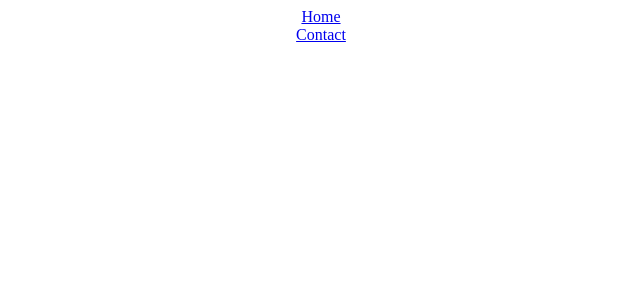
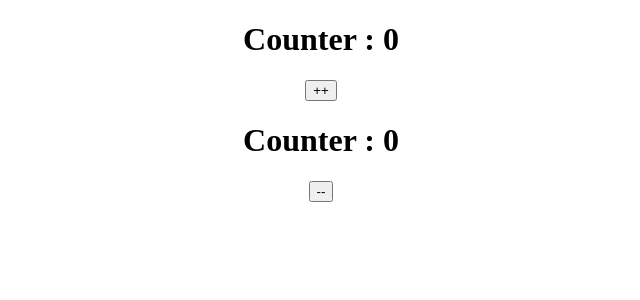
Before and after one commit to Raghavender-lonka/my-app-demo, a React (Create React App) app: page / in a window 1280 px wide. Before the commit this address had no page. Shown: the top 300 px of the page, without its empty margins (319-959 px from the left). Built offline with nearby package versions, Linux system fonts and the light colour scheme.

Commit message:
useEffect

```diff
--- a/src/App.js
+++ b/src/App.js
@@ -1,39 +1,11 @@
 import React from "react"
-import { Routes } from "react-router-dom"
-import { BrowserRouter, Route, NavLink } from "react-router-dom"
-import Contact from "./Route/Contact"
-import Home from "./Route/Home"
+import UseEffectHook from "./components/useEffect/UseEffectHook"
 
 function App() {
-  function navStyle({ isActive }) {
-    return getStyles(isActive)
-  }
-
-  const getStyles = (isActive) => {
-    if (isActive) {
-      return { backgroundColor: "red" }
-    } else {
-      return {}
-    }
-  }
-
   return (
-    <BrowserRouter>
-      <div>
-        <NavLink to="/home" style={navStyle}>
-          Home
-        </NavLink>
-        <br />
-        <NavLink to="/contact" style={navStyle}>
-          Contact
-        </NavLink>
-        <Routes>
-          {/* <Route path="/home" element={<Home />} /> */}
-          <Route path="/contact/:name" element={<Contact />} />
-        </Routes>
-        {/* see navigate and exact path */}
-      </div>
-    </BrowserRouter>
+    <div>
+      <UseEffectHook />
+    </div>
   )
 }
 
--- a/src/Route/Contact.jsx
+++ b/src/Route/Contact.jsx
@@ -1,39 +1,39 @@
-import React from "react"
-import { useParams } from "react-router-dom"
+// import React from "react"
+// import { useParams } from "react-router-dom"
 
-const Contact = () => {
-  const params = useParams()
-  const { name } = params
+// const Contact = () => {
+//   const params = useParams()
+//   const { name } = params
 
-  const userData = (name) => {
-    switch (name) {
-      case "raghu":
-        return {
-          name,
-          contact: 999999999,
-        }
-      case "rohit":
-        return {
-          name,
-          contact: 88888888888,
-        }
-      default:
-        return {
-          name: "john",
-          contact: 777777777,
-        }
-    }
-  }
+//   const userData = (name) => {
+//     switch (name) {
+//       case "raghu":
+//         return {
+//           name,
+//           contact: 999999999,
+//         }
+//       case "rohit":
+//         return {
+//           name,
+//           contact: 88888888888,
+//         }
+//       default:
+//         return {
+//           name: "john",
+//           contact: 777777777,
+//         }
+//     }
+//   }
 
-  const getData = userData(name)
-  return (
-    <div>
-      <>
-        <h1>Name: {getData.name}</h1>
-        <h1>Contact: {getData.contact}</h1>
-      </>
-    </div>
-  )
-}
+//   const getData = userData(name)
+//   return (
+//     <div>
+//       <>
+//         <h1>Name: {getData.name}</h1>
+//         <h1>Contact: {getData.contact}</h1>
+//       </>
+//     </div>
+//   )
+// }
 
-export default Contact
+// export default Contact
--- /dev/null
+++ b/src/components/useEffect/UseEffectHook.jsx
@@ -0,0 +1,32 @@
+import React, { useEffect, useState } from "react"
+
+function UseEffectHook() {
+  const [counter, setCounter] = useState(0)
+  const [counter2, setCounter2] = useState(0)
+
+  //   useEffect(() => {
+  //     console.log("here1")
+  //   })
+  useEffect(() => {
+    // console.log("here2")
+  }, [counter])
+  //   useEffect(() => {
+  //     console.log("here3")
+  //   }, [counter2])
+
+  const incrementHandler = () => {
+    return setCounter(counter + 1)
+  }
+  return (
+    <div>
+      <h1>Counter : {counter}</h1>
+
+      <button onClick={incrementHandler}>++</button>
+      <h1>Counter : {counter2}</h1>
+
+      <button onClick={() => setCounter2(counter2 - 1)}>--</button>
+    </div>
+  )
+}
+
+export default UseEffectHook
```
Also changed, not shown: text-how-does-react-work.txt.
